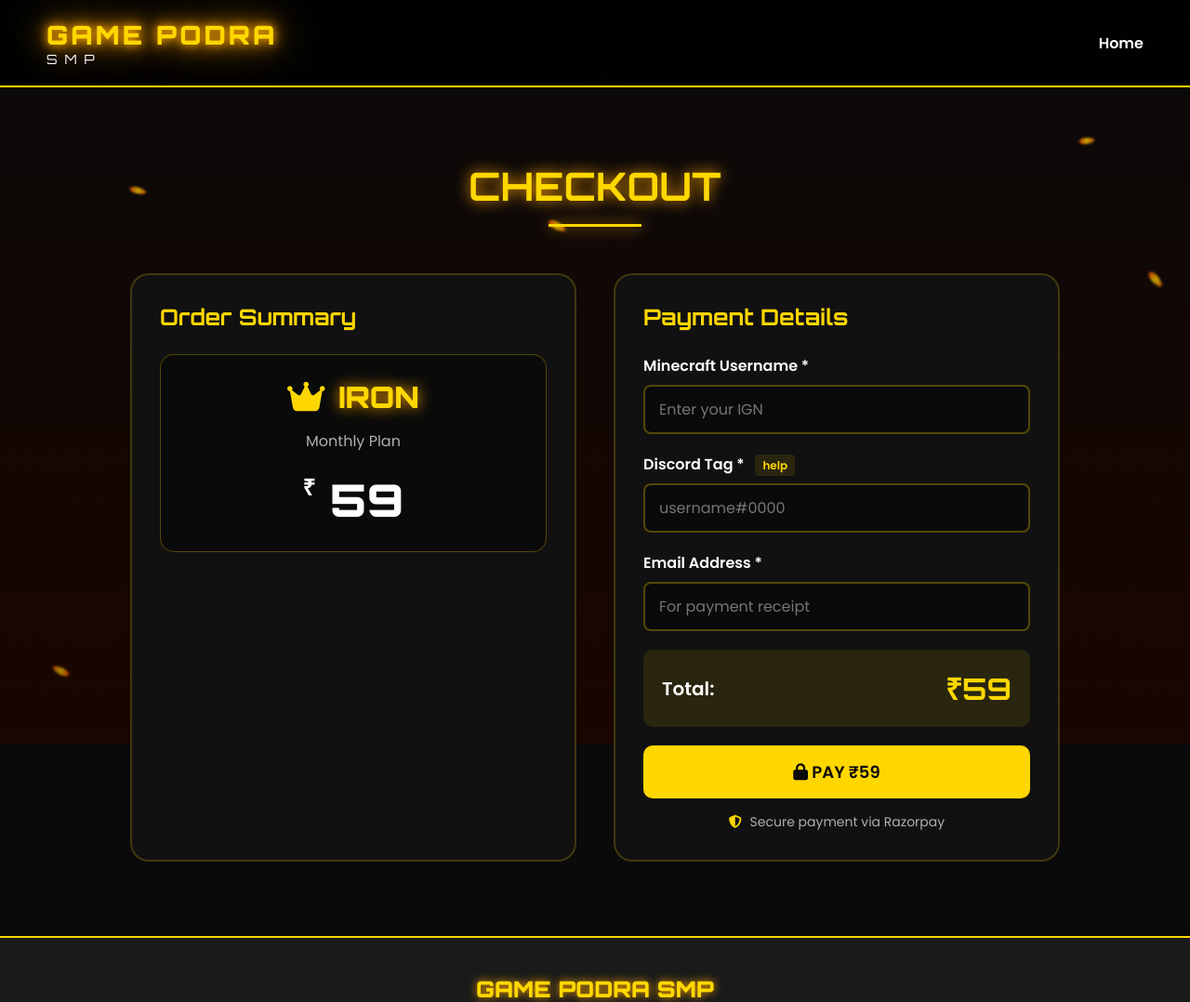
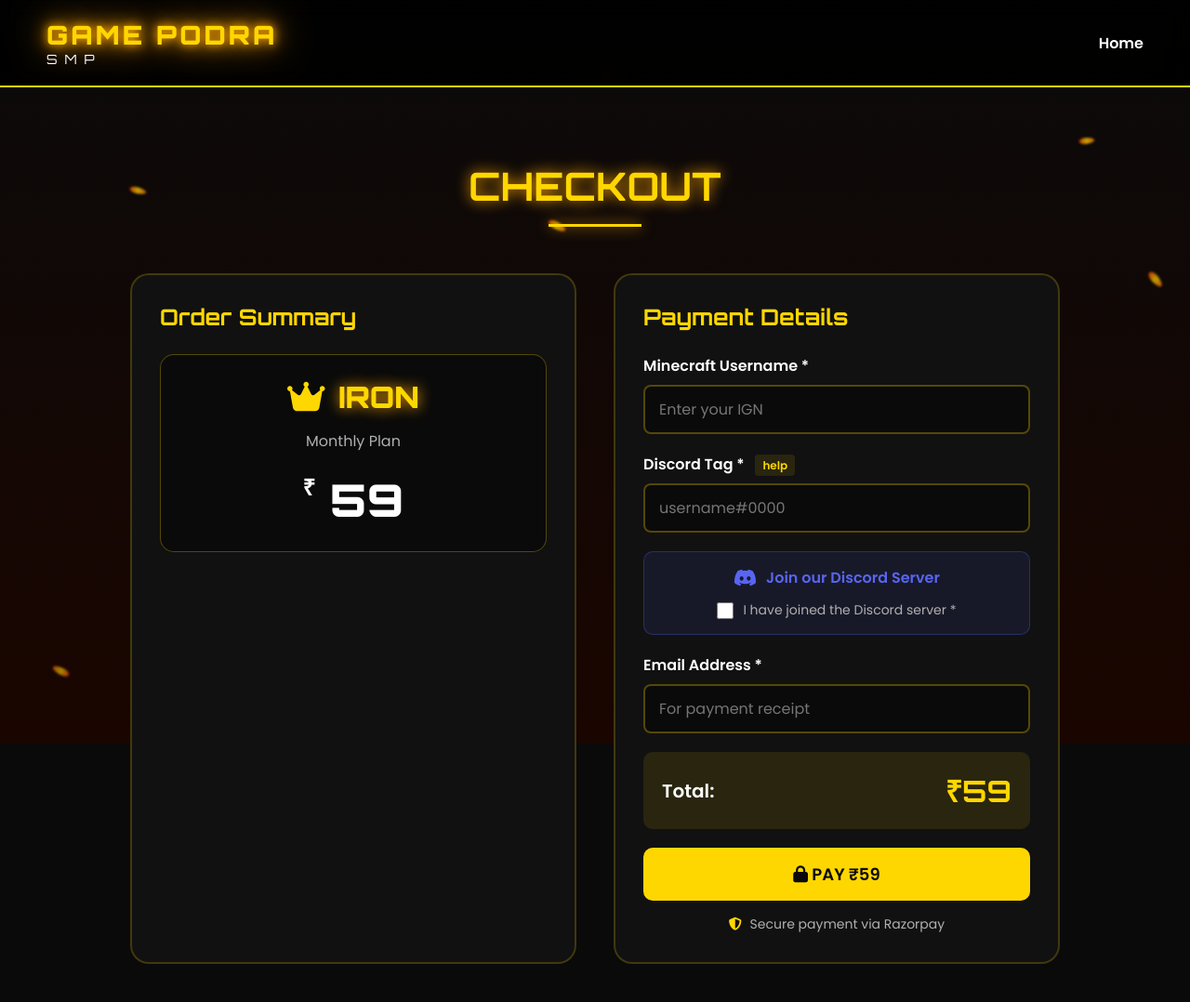
Before and after one commit to spy1345a/GamePodra-Store, a Flask app: page /checkout in a window 1280 px wide. Shown: the top 1078 px of the page at 93% size. Run offline with Flask 3, Linux system fonts and the light colour scheme.

Commit message:
Add Discord invite link and required checkbox

```diff
--- a/static/style.css
+++ b/static/style.css
@@ -953,6 +953,54 @@ html {
     text-shadow: 0 0 10px var(--yellow-glow);
 }
 
+/* Discord Invite */
+.discord-invite {
+    background: rgba(88, 101, 242, 0.1);
+    border: 1px solid rgba(88, 101, 242, 0.3);
+    border-radius: 10px;
+    padding: 15px;
+    margin-bottom: 20px;
+    text-align: center;
+}
+
+.discord-link {
+    display: inline-flex;
+    align-items: center;
+    gap: 10px;
+    color: #5865F2;
+    font-weight: 600;
+    text-decoration: none;
+    margin-bottom: 12px;
+    font-size: 16px;
+    transition: all 0.3s ease;
+}
+
+.discord-link:hover {
+    color: #7289da;
+    text-shadow: 0 0 10px rgba(88, 101, 242, 0.5);
+}
+
+.discord-link i {
+    font-size: 20px;
+}
+
+.checkbox-label {
+    display: flex;
+    align-items: center;
+    justify-content: center;
+    gap: 10px;
+    color: var(--text-dim);
+    cursor: pointer;
+    font-size: 14px;
+}
+
+.checkbox-label input {
+    width: 18px;
+    height: 18px;
+    cursor: pointer;
+    accent-color: var(--yellow);
+}
+
 /* Discord Help Page */
 .help-section {
     padding: 80px 20px;
--- a/templates/checkout.html
+++ b/templates/checkout.html
@@ -73,6 +73,15 @@
                         <label for="discordTag">Discord Tag * <a href="/discord-help" class="help-icon" target="_blank">help</a></label>
                         <input type="text" id="discordTag" name="discord_tag" required placeholder="username#0000">
                     </div>
+                    <div class="discord-invite">
+                        <a href="https://discord.gg/yNXrrWbY3C" target="_blank" class="discord-link">
+                            <i class="fab fa-discord"></i> Join our Discord Server
+                        </a>
+                        <label class="checkbox-label">
+                            <input type="checkbox" id="discordJoined" required>
+                            I have joined the Discord server *
+                        </label>
+                    </div>
                     <div class="form-group">
                         <label for="email">Email Address *</label>
                         <input type="email" id="email" name="email" required placeholder="For payment receipt">
```
Also changed, not shown: static/images/pc-discord-step1.png (deleted), static/images/pc-discord-step2.png (deleted), 1 other file.
